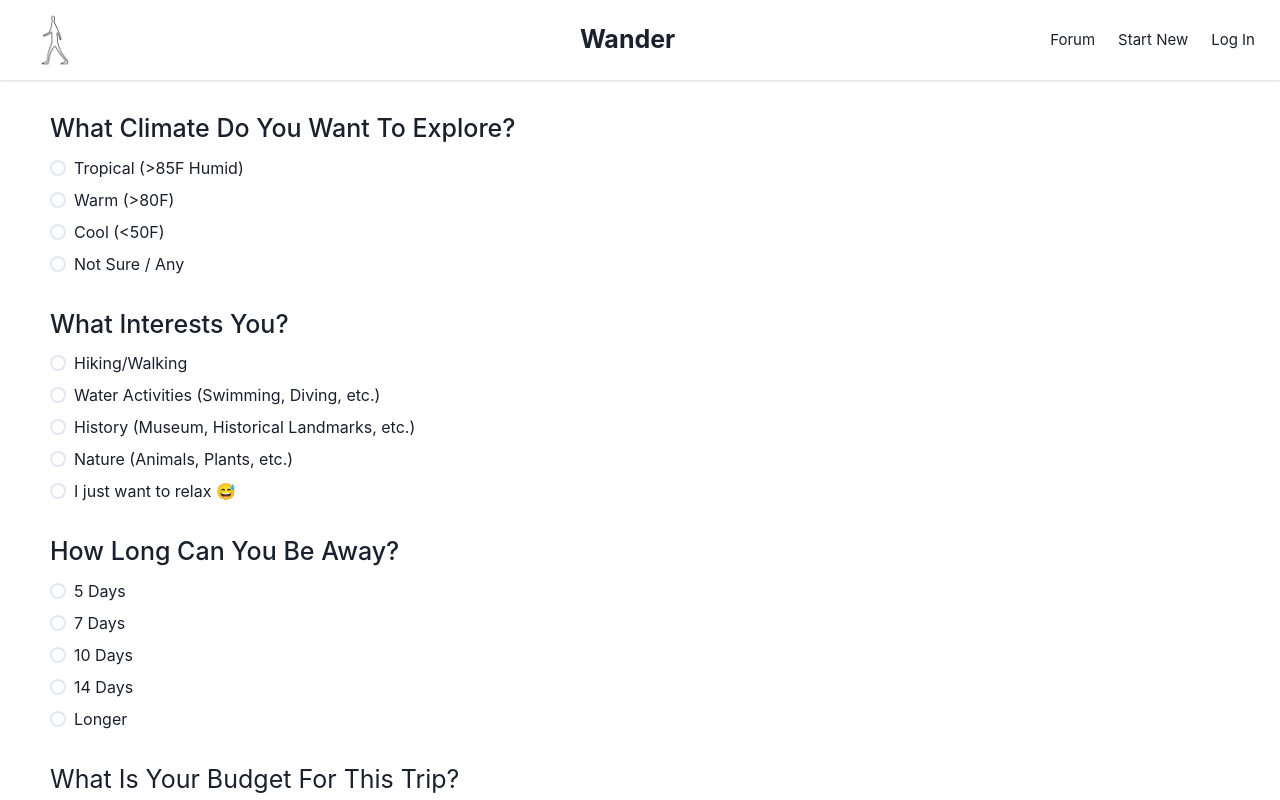
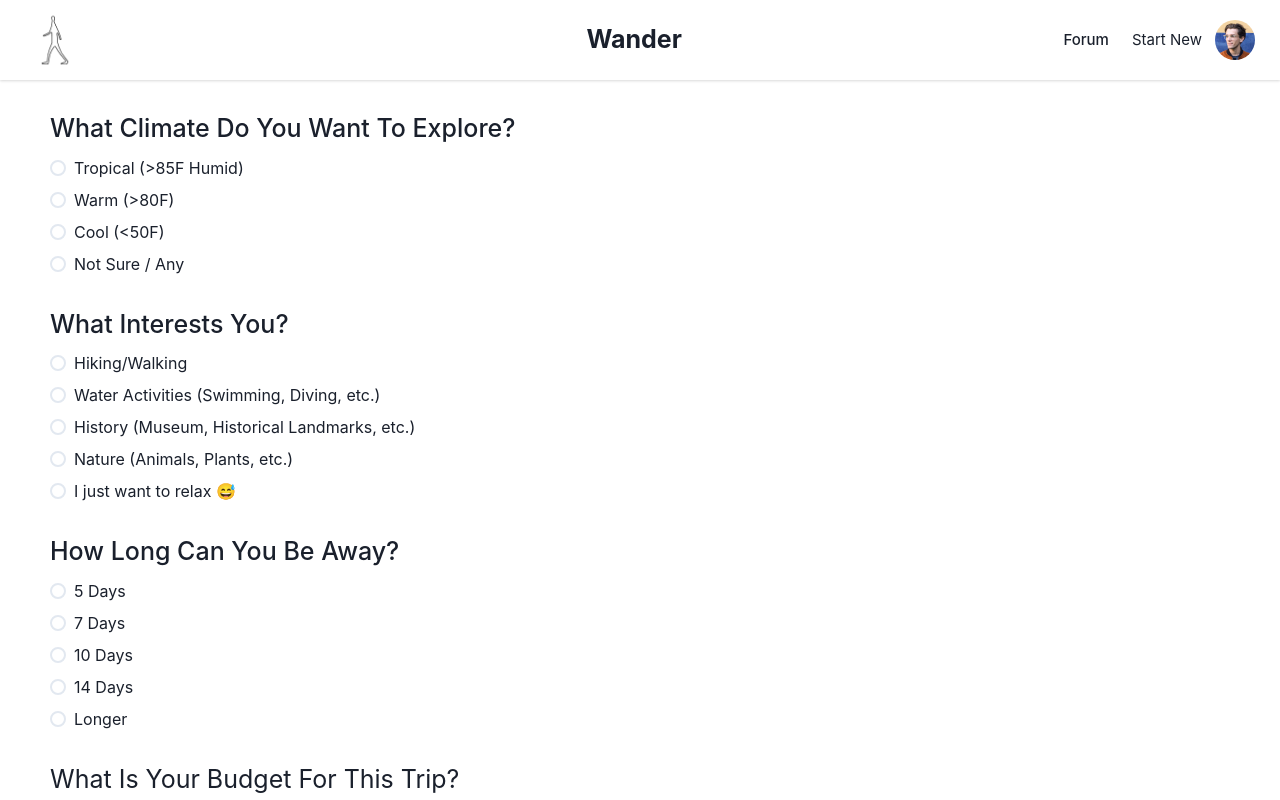
Before and after one commit to keithcabay/wander-prototype, a React (Vite) app: page /wander-prototype/form in a window 1280 px wide. Shown: the top 800 px of the page. Built offline with nearby package versions, Linux system fonts and the light colour scheme.

Commit message:
Add profile picture.

```diff
--- a/src/components/Header.tsx
+++ b/src/components/Header.tsx
@@ -1,5 +1,6 @@
 import { Box, HStack, Text, Image } from "@chakra-ui/react";
 import Icon from "../components/images/icon_black.png";
+import profilePic from "./images/profilePic.jpeg";
 import { Link as ReactRouterLink } from "react-router-dom";
 import { Link as ChakraLink } from "@chakra-ui/react";
 
@@ -29,13 +30,23 @@ const Header = () => {
           Wander
         </ChakraLink>
         <HStack>
-          <Text fontSize="15px">Forum</Text>
+          <ChakraLink
+            as={ReactRouterLink}
+            to="/forum"
+            _hover={{ color: "#b3bab4" }}
+          >
+            <Text fontSize="15px">Forum</Text>
+          </ChakraLink>
           <Text fontSize="15px" pl="15px">
             Start New
           </Text>
-          <Text fontSize="15px" pl="15px">
-            Log In
-          </Text>
+          <Image
+            src={profilePic}
+            alt="profilePic"
+            borderRadius="1000px"
+            boxSize="40px"
+            ml="5px"
+          />
         </HStack>
       </HStack>
     </Box>
```
